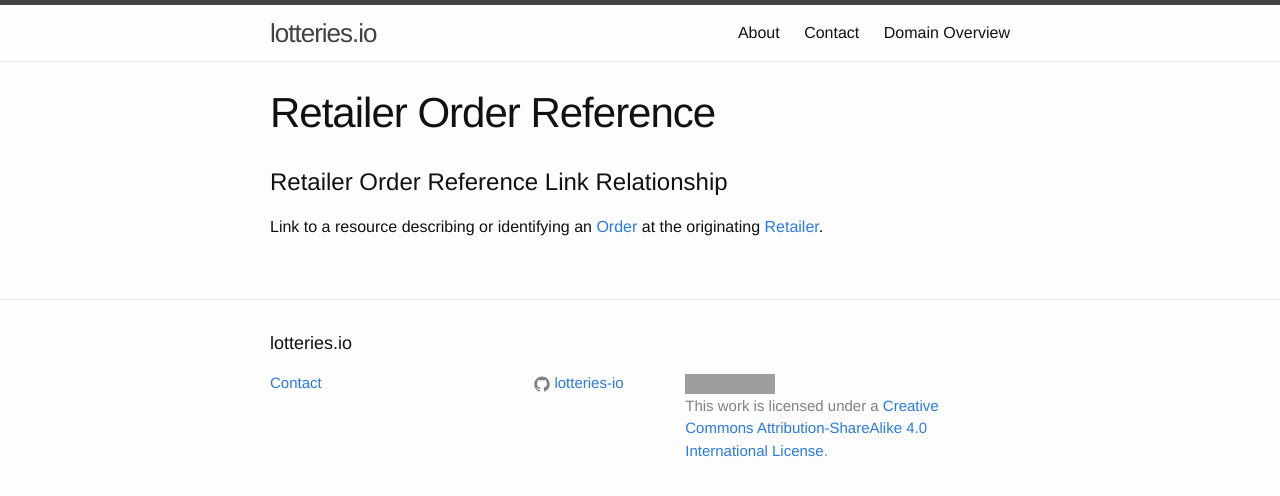
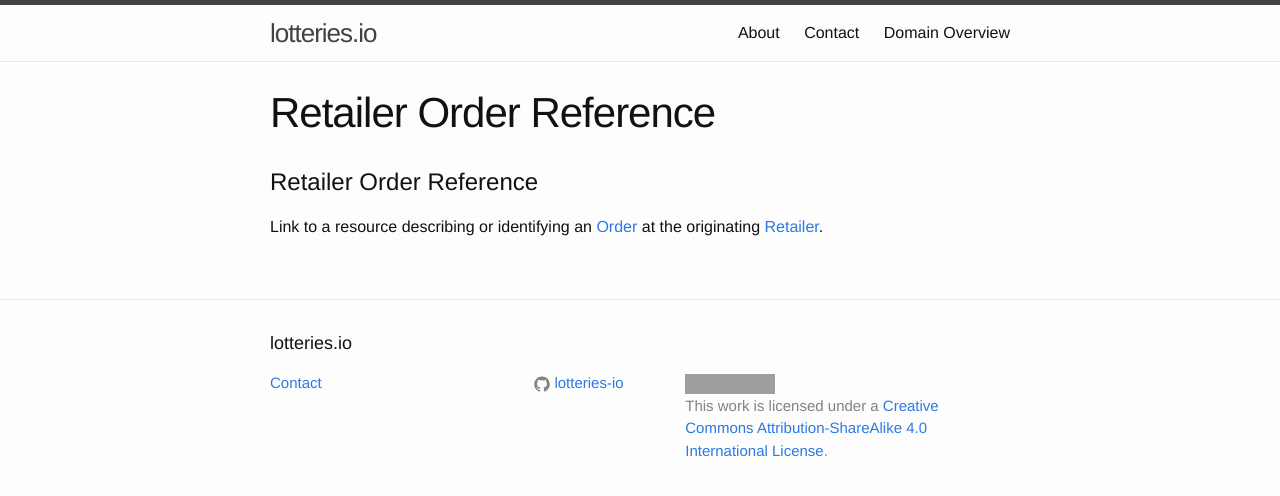
Before and after one commit to lotteries-io/lotteries-io.github.io, a Jekyll site: the page built from _link-relationships/retailer-order-reference.md, in a window 1280 px wide. Shown: the top 496 px of the page. Built offline with Jekyll 4.4.1, drawn with Linux system fonts in a browser that asks for light colours; grey boxes are pictures that could not be loaded.

Commit message:
Update retailer-order-reference.md

```diff
--- a/_link-relationships/retailer-order-reference.md
+++ b/_link-relationships/retailer-order-reference.md
@@ -2,6 +2,6 @@
 layout: page
 title: Retailer Order Reference
 ---
-# Retailer Order Reference Link Relationship
+# Retailer Order Reference
 
 Link to a resource describing or identifying an [Order](../concepts/order) at the originating [Retailer](../concepts/retailer).
```
